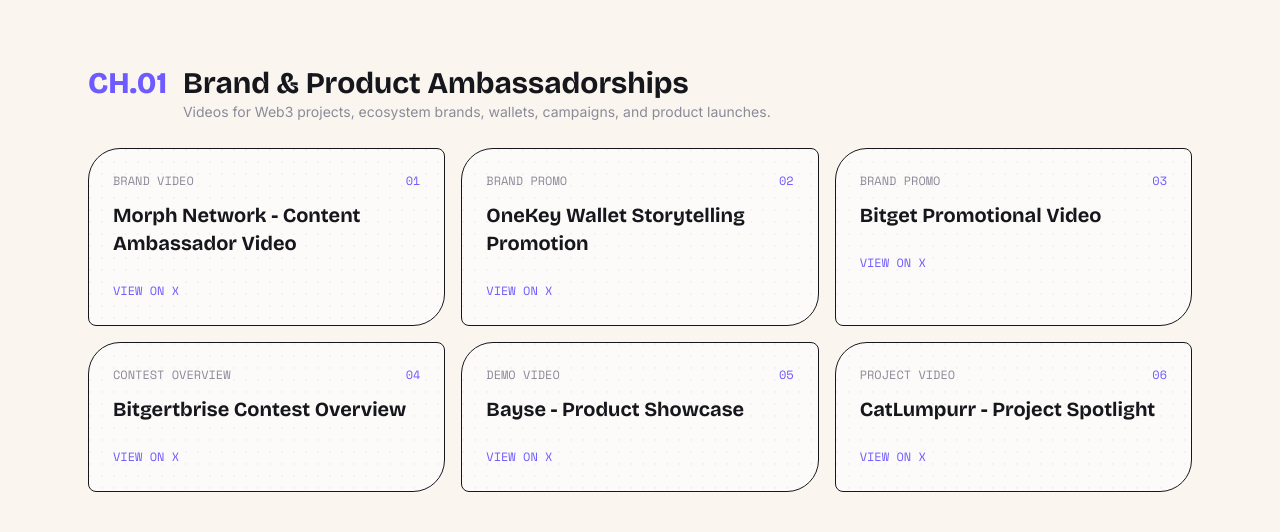
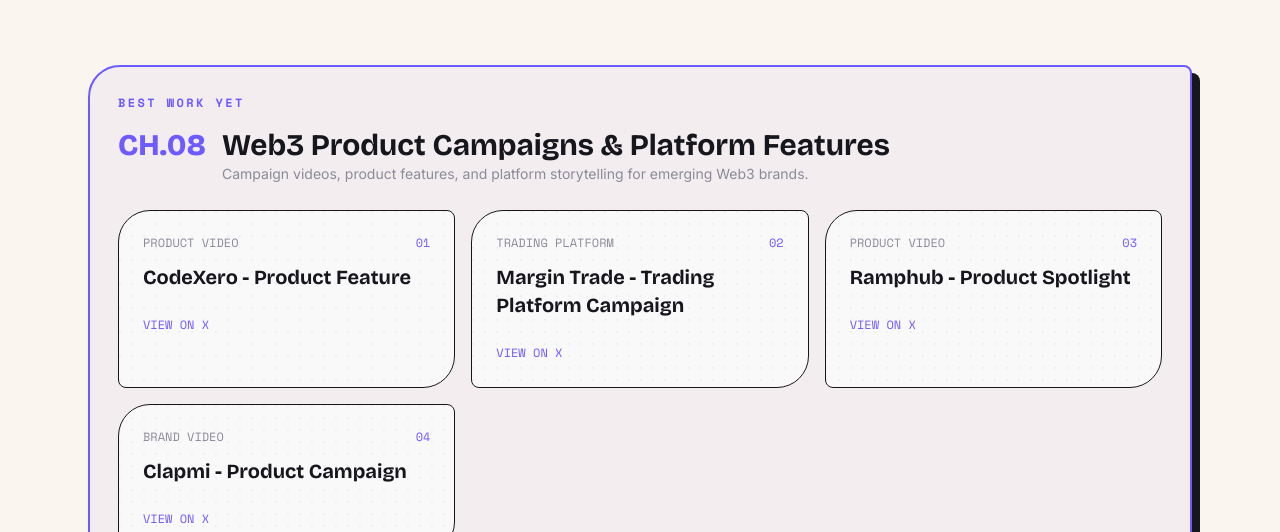
Before and after one commit to Thee-Web3-Qing/My-Portfolio, a React (Vite) app: page /content in a window 1280 px wide. Shown: the part 268-800 px from the top of the page. Built offline with nearby package versions, Linux system fonts and the light colour scheme; no server answers.

Commit message:
Feature CH.08 at top of content page

```diff
--- a/src/pages/Content.jsx
+++ b/src/pages/Content.jsx
@@ -225,6 +225,7 @@ const channels = [
   },
   {
     num: 'CH.08',
+    featured: true,
     name: 'Web3 Product Campaigns & Platform Features',
     desc: 'Campaign videos, product features, and platform storytelling for emerging Web3 brands.',
     pieces: [
@@ -270,8 +271,25 @@ export default function Content() {
       </p>
 
       <div className="space-y-20 sm:space-y-24">
-        {channels.map((channel) => (
-          <div key={channel.num}>
+        {[...channels]
+          .sort(
+            (a, b) =>
+              Number(Boolean(b.featured)) - Number(Boolean(a.featured)),
+          )
+          .map((channel) => (
+          <div
+            key={channel.num}
+            className={
+              channel.featured
+                ? 'rounded-blob border-2 border-electric bg-electric/5 p-5 sm:p-7 shadow-[8px_8px_0_0_#16161D]'
+                : ''
+            }
+          >
+            {channel.featured && (
+              <p className="font-mono text-xs font-bold uppercase tracking-[0.2em] text-electric mb-4">
+                Best work yet
+              </p>
+            )}
             <div className="flex items-start sm:items-baseline gap-4 mb-6">
               <span className="font-display text-3xl font-extrabold text-electric shrink-0">
                 {channel.num}
```
